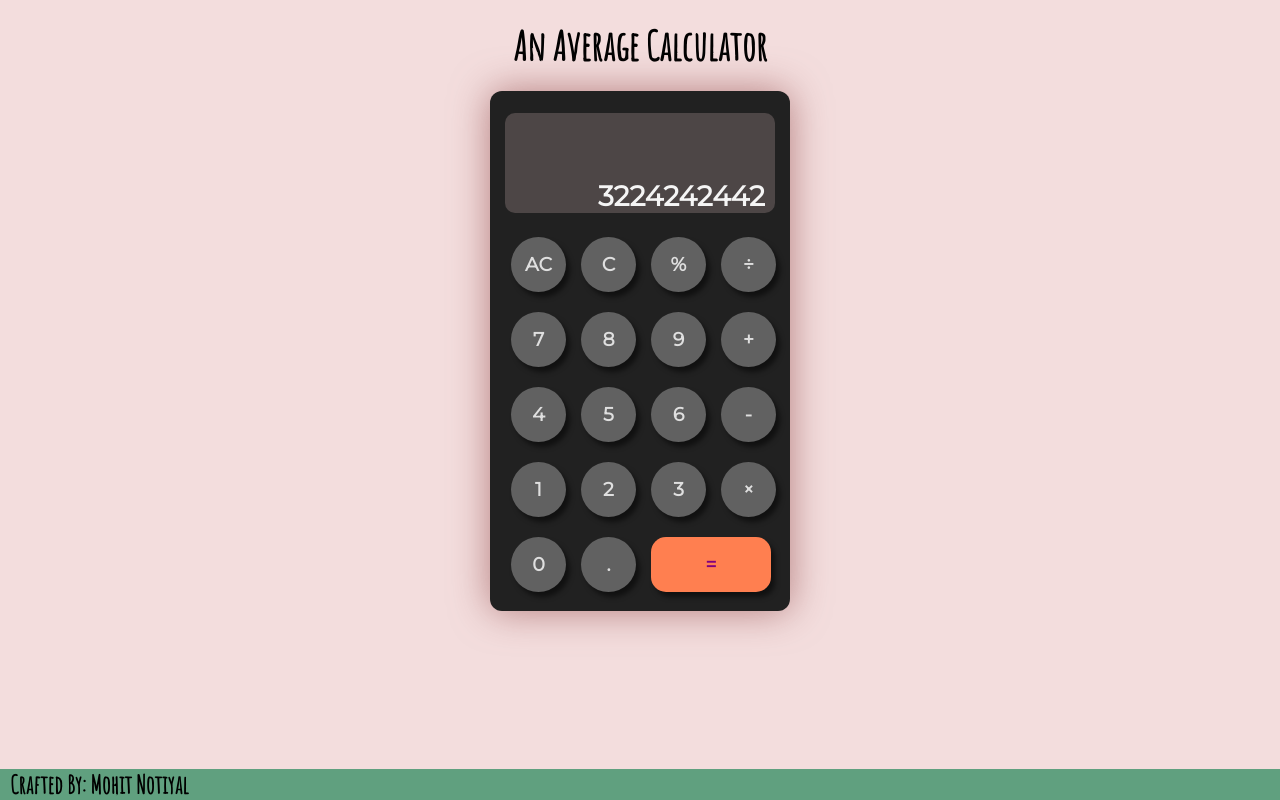
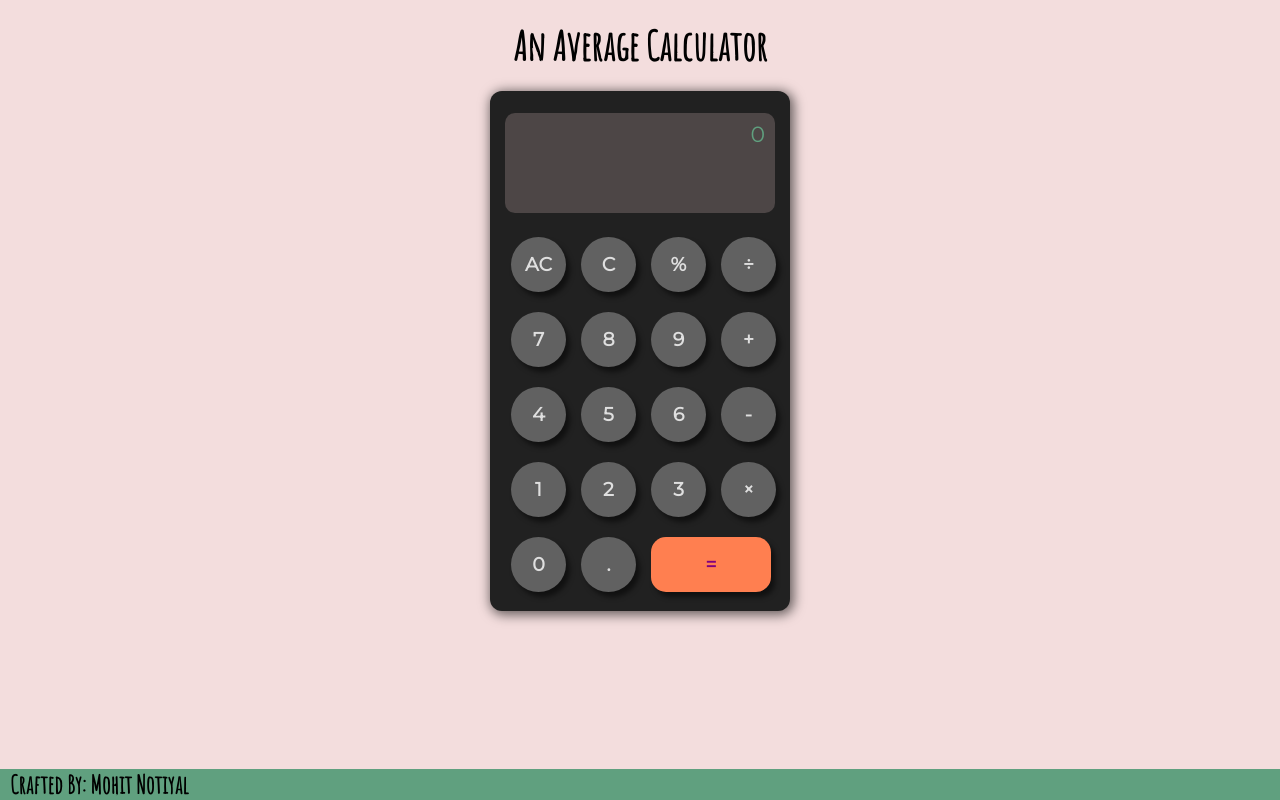
Before and after one commit to iwantroca/calculator, a plain HTML site: page index.html in a window 1280 px wide. Drawn offline with Linux system fonts and the light colour scheme.

Commit message:
Improve UI & UX for calculator layout

```diff
--- a/index.html
+++ b/index.html
@@ -16,8 +16,8 @@
     <main>
       <div class="container">
         <div class="display">
-          <p id="input"></p>
-          <p id="result">3224242442</p>
+          <p id="input">0</p>
+          <p id="result">&nbsp</p>
         </div>
         <div class="buttons-holder">
           <button class="buttons">AC</button>
--- a/styles/style.css
+++ b/styles/style.css
@@ -28,7 +28,8 @@ header {
   font-family: "Montserrat", Roboto;
   border-radius: 12px;
   position: relative;
-  filter: drop-shadow(0 0 19px rgba(144, 72, 72, 0.63));
+  /* filter: drop-shadow(0 0 19px rgba(144, 72, 72, 0.63)); */
+  box-shadow: 2px 2px 12px 2px rgba(0, 0, 0, 0.575);
 }
 .display {
   width: 270px;
@@ -44,10 +45,12 @@ header {
 #input {
   font-size: 22px;
   word-wrap: break-word;
+  margin: 8px 10px 0 10px;
+  text-align: right;
 }
 #result {
   position: absolute;
-  bottom: 0px;
+  bottom: 10px;
   right: 0px;
   margin-right: 10px;
   font-size: 28px;
@@ -77,6 +80,8 @@ button {
 }
 button:hover {
   cursor: pointer;
+  transform: translateY(2px);
+  color: coral;
 }
 #equal-btn {
   border-radius: 15px;
@@ -85,6 +90,10 @@ button:hover {
   grid-column: 3/5;
   font-weight: bold;
   color: purple;
+}
+#equal-btn:hover {
+  color: whitesmoke;
+  background-color: purple;
 }
 footer {
   position: fixed;
@@ -103,4 +112,5 @@ footer a {
 }
 footer a:hover {
   text-decoration: underline;
+  color: cyan;
 }
```
